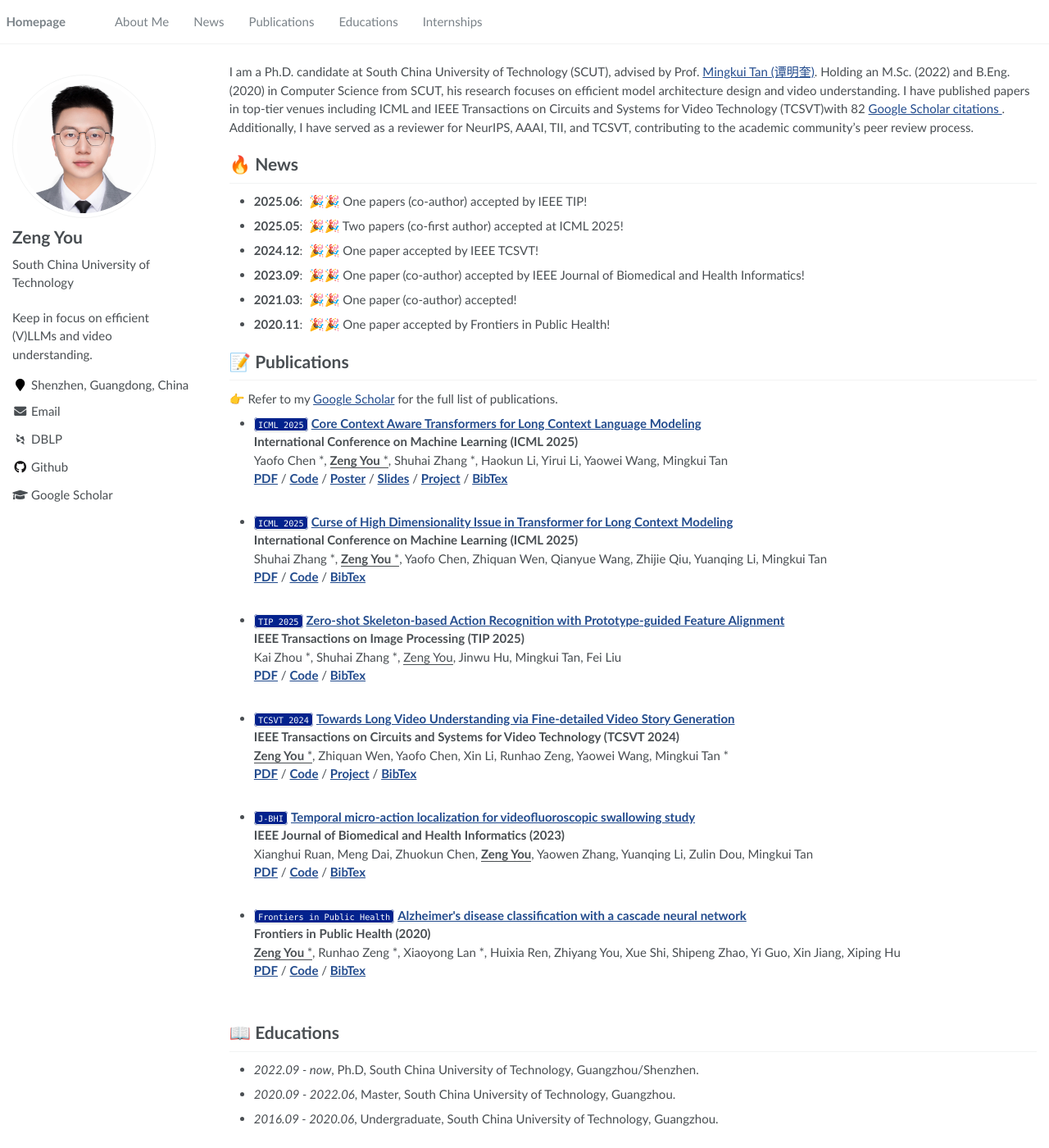
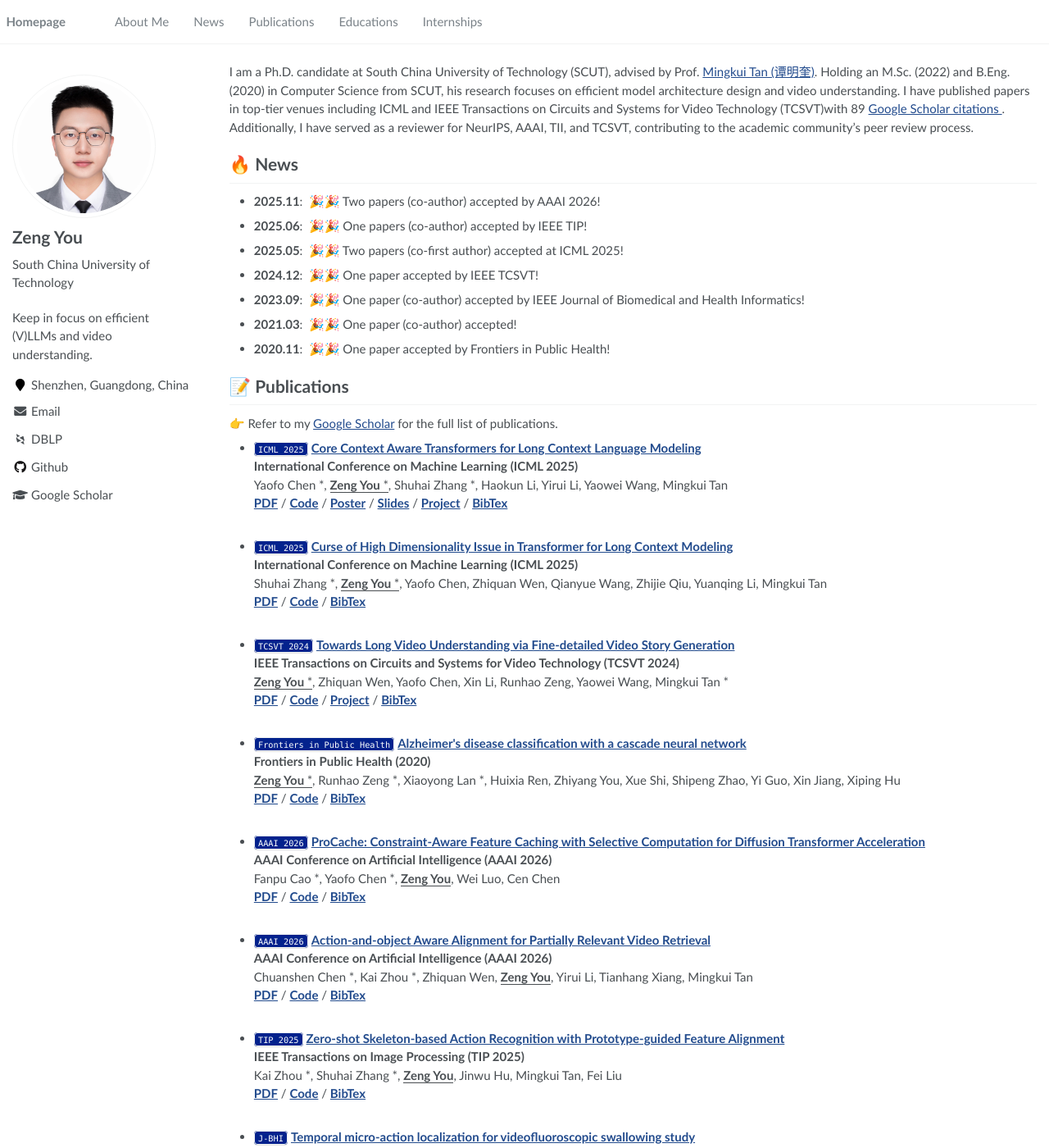
Before and after one commit to bolixinyu/homepage, a Jekyll site: the page built from _pages/about.md, in a window 1280 px wide and 1400 px high. Shown: the whole window at 82% size. Built offline with Jekyll 4.4.1, drawn with Linux system fonts in a browser that asks for light colours; some web fonts are replaced; formulas are drawn with MathJax 3.

Commit message:
update aaai 2026

```diff
--- a/_pages/about.md
+++ b/_pages/about.md
@@ -17,9 +17,10 @@ redirect_from:
 
 <span class='anchor' id='about-me'></span>
 
-I am a Ph.D. candidate at South China University of Technology (SCUT), advised by Prof. <a href='https://tanmingkui.github.io/'>Mingkui Tan (谭明奎)</a>. Holding an M.Sc. (2022) and B.Eng. (2020) in Computer Science from SCUT, his research focuses on efficient model architecture design and video understanding. I have published papers in top-tier venues including ICML and IEEE Transactions on Circuits and Systems for Video Technology (TCSVT)with 82 <a href='https://scholar.google.com/citations?user=7xCkJ-QAAAAJ'>Google Scholar citations </a>. Additionally, I have served as a reviewer for NeurIPS, AAAI, TII, and TCSVT, contributing to the academic community's peer review process.
+I am a Ph.D. candidate at South China University of Technology (SCUT), advised by Prof. <a href='https://tanmingkui.github.io/'>Mingkui Tan (谭明奎)</a>. Holding an M.Sc. (2022) and B.Eng. (2020) in Computer Science from SCUT, his research focuses on efficient model architecture design and video understanding. I have published papers in top-tier venues including ICML and IEEE Transactions on Circuits and Systems for Video Technology (TCSVT)with 89 <a href='https://scholar.google.com/citations?user=7xCkJ-QAAAAJ'>Google Scholar citations </a>. Additionally, I have served as a reviewer for NeurIPS, AAAI, TII, and TCSVT, contributing to the academic community's peer review process.
 
 # 🔥 News
+- **2025.11**: &nbsp;🎉🎉 Two papers (co-author) accepted by AAAI 2026!
 - **2025.06**: &nbsp;🎉🎉 One papers (co-author) accepted by IEEE TIP!
 - **2025.05**: &nbsp;🎉🎉 Two papers (co-first author) accepted at ICML 2025!
 - **2024.12**: &nbsp;🎉🎉 One paper accepted by IEEE TCSVT!
@@ -45,13 +46,6 @@ Shuhai Zhang $^*$, <u><strong>Zeng You</strong> $^*$</u>, Yaofo Chen, Zhiquan We
 <a href="https://arxiv.org/pdf/2505.22107v2"><strong>PDF</strong></a> / <a href="https://github.com/bolixinyu/DynamicGroupAttention"><strong>Code</strong></a> / <a href="./bibs/dga.txt"><strong>BibTex</strong></a> </li>
 <br>
 
-<li><code>TIP 2025</code> <a href="https://ieeexplore.ieee.org/document/11083680"><strong>Zero-shot Skeleton-based Action Recognition with Prototype-guided Feature Alignment</strong></a><br>
-<strong>IEEE Transactions on Image Processing (TIP 2025)</strong><br>
-Kai Zhou $^*$, Shuhai Zhang $^*$, <u>Zeng You</u>, Jinwu Hu, Mingkui Tan, Fei Liu<br>
-
-<a href="https://arxiv.org/pdf/2507.00566v1"><strong>PDF</strong></a> / <a href="https://github.com/kaai520/PGFA"><strong>Code</strong></a> / <a href="./bibs/pgfa.txt"><strong>BibTex</strong></a> </li>
-<br>
-
 <!-- tcsvt fdvs-->
 <li><code>TCSVT 2024</code> <a href="https://ieeexplore.ieee.org/abstract/document/10789221"><strong>Towards Long Video Understanding via Fine-detailed Video Story Generation</strong></a> <br>
 <strong>IEEE Transactions on Circuits and Systems for Video Technology (TCSVT 2024)</strong><br>
@@ -59,6 +53,41 @@ Kai Zhou $^*$, Shuhai Zhang $^*$, <u>Zeng You</u>, Jinwu Hu, Mingkui Tan, Fei Li
 <u><strong>Zeng You</strong> $^*$</u>, Zhiquan Wen, Yaofo Chen, Xin Li, Runhao Zeng, Yaowei Wang, Mingkui Tan $^*$ <br>
 
 <a href="https://arxiv.org/pdf/2412.06182"><strong>PDF</strong></a> / <a href="https://github.com/bolixinyu/FDVS"><strong>Code</strong></a> / <a href="https://bolixinyu.github.io/FDVS/"><strong>Project</strong></a> / <a href="./bibs/fdvs.txt"><strong>BibTex</strong></a> </li>
+<br>
+
+<!-- frontiers -->
+<li><code>Frontiers in Public Health</code> <a href="https://www.frontiersin.org/articles/10.3389/fpubh.2020.584387/full"><strong>Alzheimer's disease classification with a cascade neural network</strong></a><br>
+
+<strong>Frontiers in Public Health (2020)</strong><br>
+
+<u><strong>Zeng You</strong> $^*$</u>, Runhao Zeng $^*$, Xiaoyong Lan $^*$, Huixia Ren, Zhiyang You, Xue Shi, Shipeng Zhao, Yi Guo, Xin Jiang, Xiping Hu <br>
+
+<a href="https://www.frontiersin.org/journals/public-health/articles/10.3389/fpubh.2020.584387/pdf"><strong>PDF</strong></a> / <a href=""><strong>Code</strong></a> / <a href="./bibs/cascade.txt"><strong>BibTex</strong></a> </li><br>
+
+<!-- AAAI procache -->
+<li><code>AAAI 2026</code> <a href="https://openreview.net/pdf?id=z0lDI9kkbt"><strong>ProCache: Constraint-Aware Feature Caching with Selective Computation for Diffusion Transformer Acceleration</strong></a><br>
+
+<strong>AAAI Conference on Artificial Intelligence (AAAI 2026)</strong><br>
+
+Fanpu Cao $^*$, Yaofo Chen $^*$, <u><strong>Zeng You</strong></u>, Wei Luo, Cen Chen<br>
+
+<a href=""><strong>PDF</strong></a> / <a href=""><strong>Code</strong></a> / <a href=""><strong>BibTex</strong></a> </li><br>
+
+<!-- AAAI prvr -->
+<li><code>AAAI 2026</code> <a href="https://openreview.net/pdf?id=en9kU12sW7"><strong>Action-and-object Aware Alignment for Partially Relevant Video Retrieval</strong></a><br>
+
+<strong>AAAI Conference on Artificial Intelligence (AAAI 2026)</strong><br>
+
+Chuanshen Chen $^*$, Kai Zhou $^*$, Zhiquan Wen, <u><strong>Zeng You</strong></u>, Yirui Li, Tianhang Xiang, Mingkui Tan<br>
+
+<a href=""><strong>PDF</strong></a> / <a href=""><strong>Code</strong></a> / <a href=""><strong>BibTex</strong></a> </li><br>
+
+<!-- TIP -->
+<li><code>TIP 2025</code> <a href="https://ieeexplore.ieee.org/document/11083680"><strong>Zero-shot Skeleton-based Action Recognition with Prototype-guided Feature Alignment</strong></a><br>
+<strong>IEEE Transactions on Image Processing (TIP 2025)</strong><br>
+Kai Zhou $^*$, Shuhai Zhang $^*$, <u><strong>Zeng You</strong></u>, Jinwu Hu, Mingkui Tan, Fei Liu<br>
+
+<a href="https://arxiv.org/pdf/2507.00566v1"><strong>PDF</strong></a> / <a href="https://github.com/kaai520/PGFA"><strong>Code</strong></a> / <a href="./bibs/pgfa.txt"><strong>BibTex</strong></a> </li>
 <br>
 
 <!-- medical -->
```
Also changed, not shown: other parts of _pages/about.md (+0 -8 lines).
